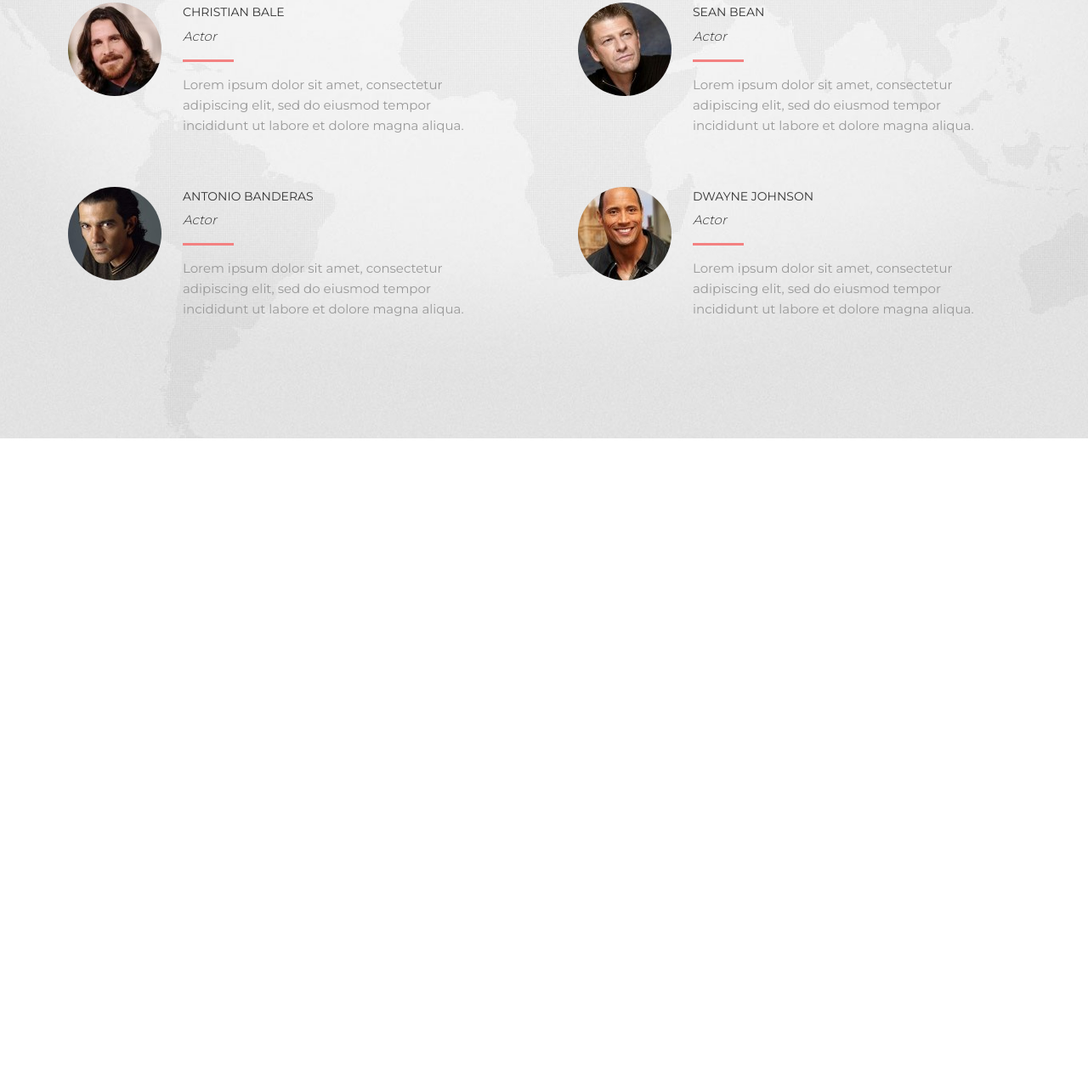
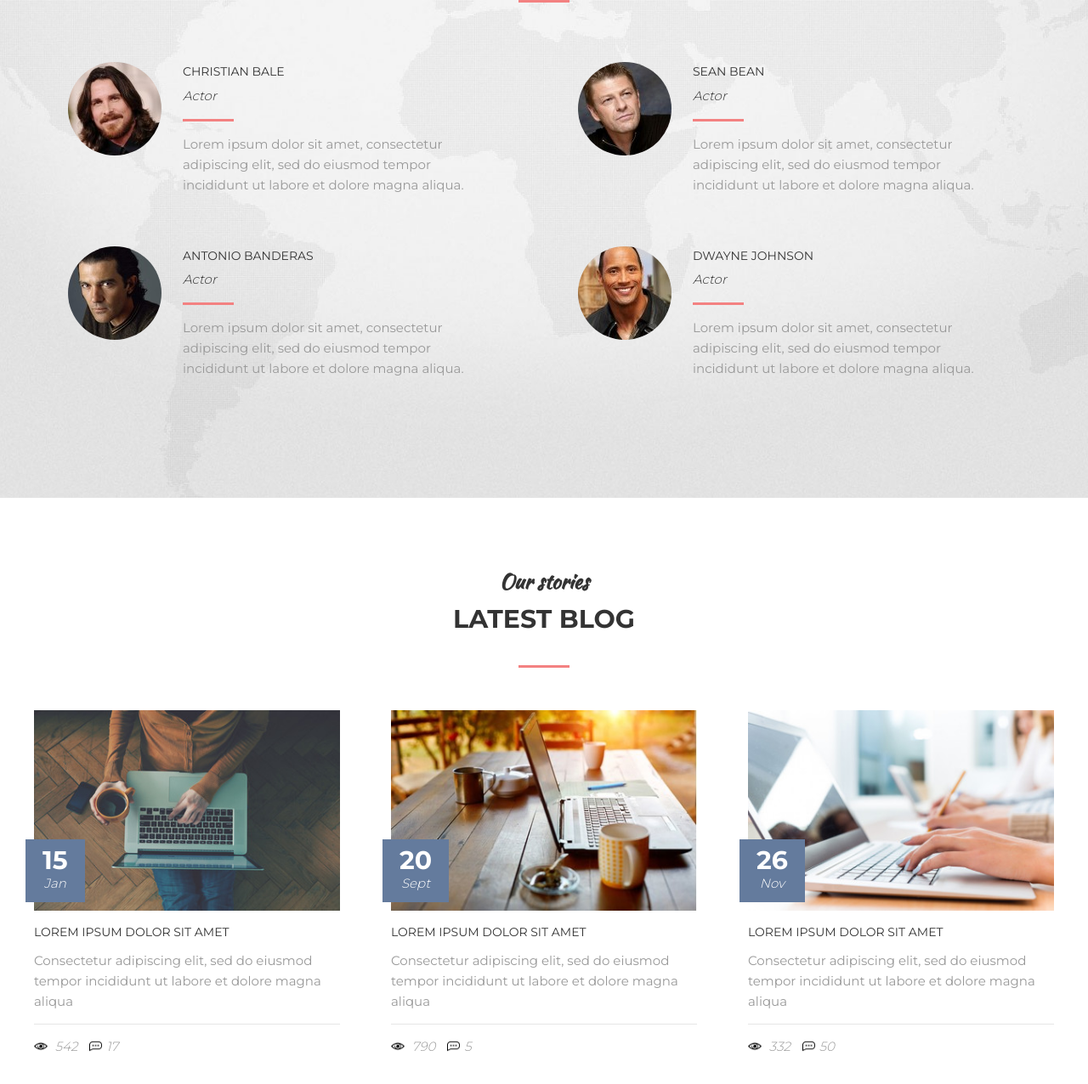
Before and after one commit to alexzavara/1, a plain HTML site: page por/moooon/index.html in a window 1280 px wide. Shown: the part 6441-7717 px from the top of the page at 85% size. Before the commit the page ends 6957 px from the top, so only its background shows below. Drawn offline with Linux system fonts and the light colour scheme.

Commit message:
blog block

```diff
--- a/por/moooon/index.html
+++ b/por/moooon/index.html
@@ -249,7 +249,7 @@
 				<a class="reviews__btn reviews__btn--prev" href="#">prev</a>
 				<a class="reviews__btn reviews__btn--next" href="#">next</a>
 				<div class="reviews__item">
-					<img class="reviews__img" src="img/nicolas.jpg" width="145px" height="145px" alt="human">
+					<img class="reviews__img--square" src="img/nicolas.jpg" width="145px" height="145px" alt="human">
 					<div class="reviews__text">"Lorem ipsum dolor sit amet, consectetur adipiscing elit, sed do eiusmod tempor incididunt ut labore et dolore magna aliqua."</div>
 					<div class="reviews__author">Nicolas Cage</div>
 				</div>
@@ -408,13 +408,13 @@
 	</section>
 
 	<div class="section">
-		<div class="container">
+		<div class="container reviews--marg">
 
 			<div class="reviews">
 				<a class="reviews__btn reviews__btn--prev" href="#">prev</a>
 				<a class="reviews__btn reviews__btn--next" href="#">next</a>
 				<div class="reviews__item">
-					<img class="reviews__img" src="img/Tim Roth.jpg" alt="human">
+					<img class="reviews__img--radius" src="img/Tim Roth.jpg" alt="human">
 					<div class="reviews__text">"Lorem ipsum dolor sit amet, consectetur adipiscing elit, sed do eiusmod tempor incididunt ut labore et dolore magna aliqua."</div>
 					<div class="reviews__author">Tim Roth</div>
 				</div>
@@ -471,5 +471,90 @@
 	</section>
 
 
+	<section class="section">
+		<div class="container">
+
+			<div class="section__header">
+				<h3 class="section__suptitle">Our stories</h3>
+				<h2 class="section__title">Latest blog</h2>
+			</div>
+
+			<div class="blog">
+				<div class="blog__item">      <!--  blog item one  -->
+					<div class="blog__header">
+						<a href="#">
+							<img class="blog__photo" src="img/coffie-laptop.jpg">
+						</a>
+						<div class="blog__date">
+							<div class="blog__date-day">15</div>Jan
+						</div>
+					</div>
+					<div class="blog__content">
+						<div class="blog__title">
+							<a href="#">Lorem ipsum dolor sit amet</a>
+						</div>
+						<div class="blog__text">Consectetur adipiscing elit, sed do eiusmod tempor incididunt ut labore et dolore magna aliqua</div>
+					</div>
+					<div class="blog__footer">
+						<div class="blog-stat">
+							<span class="blog-stat__item"> <img class="blog-stat__item-img" src="img/eye.png" width="16px" height="15px"> 542</span>
+							<span class="blog-stat__item"> <img class="blog-stat__item-img" src="img/comment.png" width="15px" height="15px">17</span>
+						</div>
+					</div>
+				</div>
+
+				<div class="blog__item">                  <!--  blog item two  -->
+					<div class="blog__header">
+						<a href="#">
+							<img class="blog__photo" src="img/up-laptop.jpg">
+						</a>
+						<div class="blog__date">
+							<div class="blog__date-day">20</div>Sept
+						</div>
+					</div>
+					<div class="blog__content">
+						<div class="blog__title">
+							<a href="#">Lorem ipsum dolor sit amet</a>
+						</div>
+						<div class="blog__text">Consectetur adipiscing elit, sed do eiusmod tempor incididunt ut labore et dolore magna aliqua</div>
+					</div>
+					<div class="blog__footer">
+						<div class="blog-stat">
+							<span class="blog-stat__item"> <img class="blog-stat__item-img" src="img/eye.png" width="16px" height="15px"> 790</span>
+							<span class="blog-stat__item"> <img class="blog-stat__item-img" src="img/comment.png" width="15px" height="15px">5</span>
+						</div>
+					</div>
+				</div>
+
+				<div class="blog__item">       <!--  blog item three  -->
+					<div class="blog__header">
+						<a href="#">
+							<img class="blog__photo" src="img/hand-laptop.jpg">
+						</a>
+						<div class="blog__date">
+							<div class="blog__date-day">26</div>Nov
+						</div>
+					</div>
+					<div class="blog__content">
+						<div class="blog__title">
+							<a href="#">Lorem ipsum dolor sit amet</a>
+						</div>
+						<div class="blog__text">Consectetur adipiscing elit, sed do eiusmod tempor incididunt ut labore et dolore magna aliqua</div>
+					</div>
+					<div class="blog__footer">
+						<div class="blog-stat">
+							<span class="blog-stat__item"> <img class="blog-stat__item-img" src="img/eye.png" width="16px" height="15px"> 332</span>
+							<span class="blog-stat__item"> <img class="blog-stat__item-img" src="img/comment.png" width="15px" height="15px">50</span>
+						</div>
+					</div>
+				</div>
+
+			</div>   <!--  blog  -->
+
+		</div>   <!--  container  -->
+
+	</section>
+
+
 </body>
 </html>
--- a/por/moooon/main.css
+++ b/por/moooon/main.css
@@ -554,7 +554,11 @@ hr {
 	position: relative;
 }
 
-.reviews__img {
+.reviews--marg {
+	margin-bottom: 70px;
+}
+
+.reviews__img--square {
 	border: 2px solid #647b9d;
 	position: absolute;
 	top: -5px;
@@ -562,6 +566,14 @@ hr {
 	z-index: 1;
 }
 
+.reviews__img--radius {
+	border: 2px solid #647b9d;
+	border-radius: 50%;
+	position: absolute;
+	top: -5px;
+	left: 0;
+	z-index: 1;
+}
 
 .reviews__text {
 	margin-bottom: 15px;
@@ -761,3 +773,101 @@ hr {
 
 	background-color: #f38181;
 }
+
+
+/*    blog   */
+
+
+.blog {
+	display: flex;
+	justify-content: space-between;
+}
+
+
+.blog__item {
+	width: 30%;
+}
+
+.blog__header {
+	position: relative;
+	margin-bottom: 14px;
+}
+
+
+.blog__photo {
+	display: block;
+	max-width: 100%;
+	height: auto;
+}
+
+.blog__date {
+	padding: 10px 20px;
+
+	background-color: #647b9d;
+
+	font-style: italic;
+	font-size: 15px;
+	color: #fff;
+	font-weight: 300;
+	text-align: center;
+
+	position: absolute;
+	bottom: 10px;
+	left: -10px;
+	z-index: 1;
+}
+
+.blog__date-day {
+	font-size: 30px;
+	line-height: 1;
+	font-weight: 700;
+	font-style: normal;
+}
+
+.blog__content {
+	margin-bottom: 14px;
+}
+
+.blog__title {
+	margin-bottom: 10px;
+
+	font-size: 14px;
+	color: #333;
+	text-transform: uppercase;
+}
+
+.blog__title a {
+	color: inherit;
+	text-decoration: none;
+}
+
+.blog__title a:hover {
+	color: #f38181;
+}
+
+.blog__text {
+	font-size: 15px;
+	color: #999;
+}
+
+.blog__footer {
+	padding-top: 14px;
+	border-top: 1px solid #e5e5e5;
+
+	font-size: 15px;
+	font-weight: 300;
+	font-style: italic;
+
+	color: #999;
+}
+
+.blog-stat__item {
+	display: inline-block;
+	vertical-align: top;
+	margin-right: 10px;
+}
+
+.blog-stat__item-img {
+	margin-right: 5px;
+	margin-bottom: -2px;
+}
```
Also changed, not shown: por/moooon/img/coffie-laptop.jpg (added), por/moooon/img/comment.png (added), por/moooon/img/eye.png (added), por/moooon/img/hand-laptop.jpg (added), por/moooon/img/up-laptop.jpg (added).
